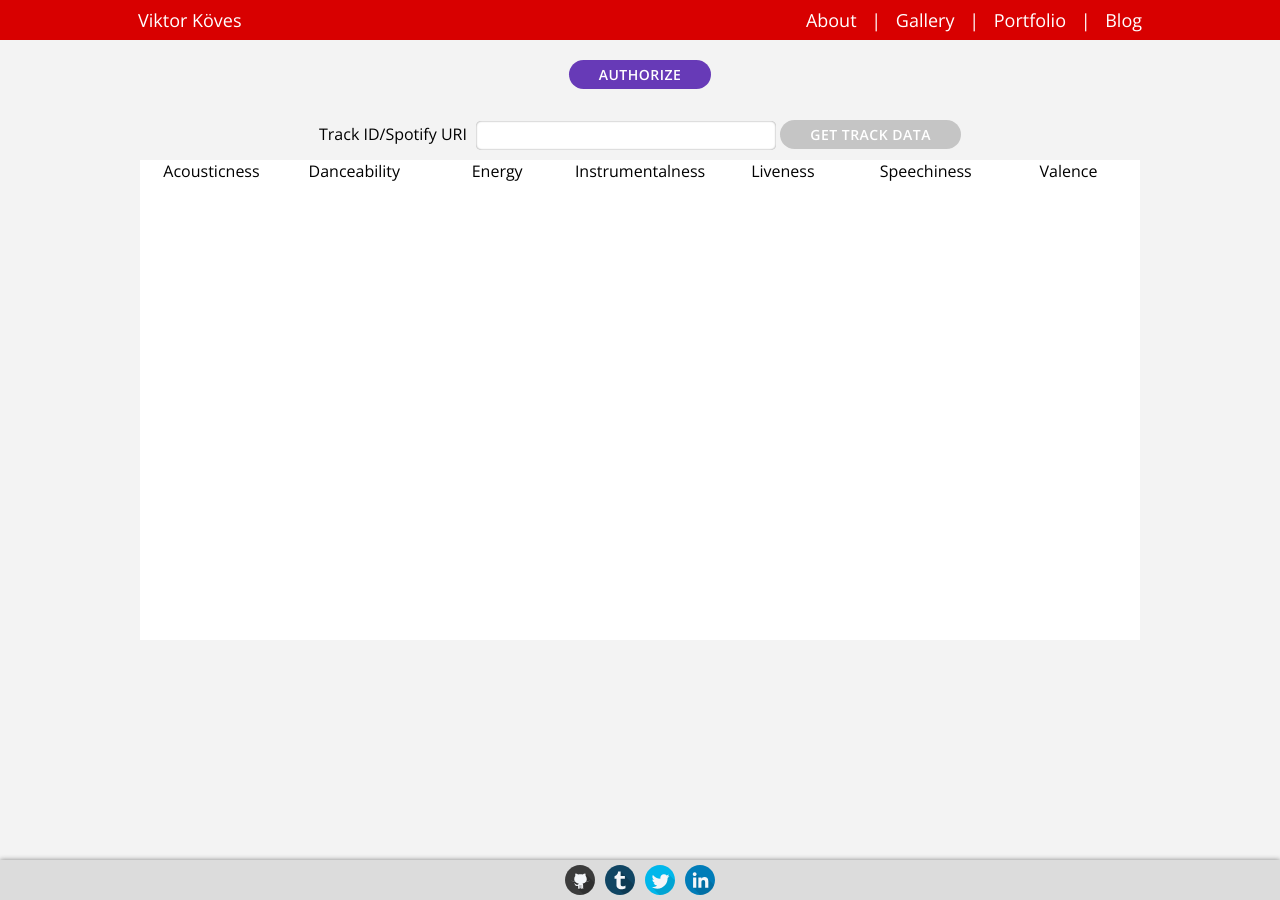
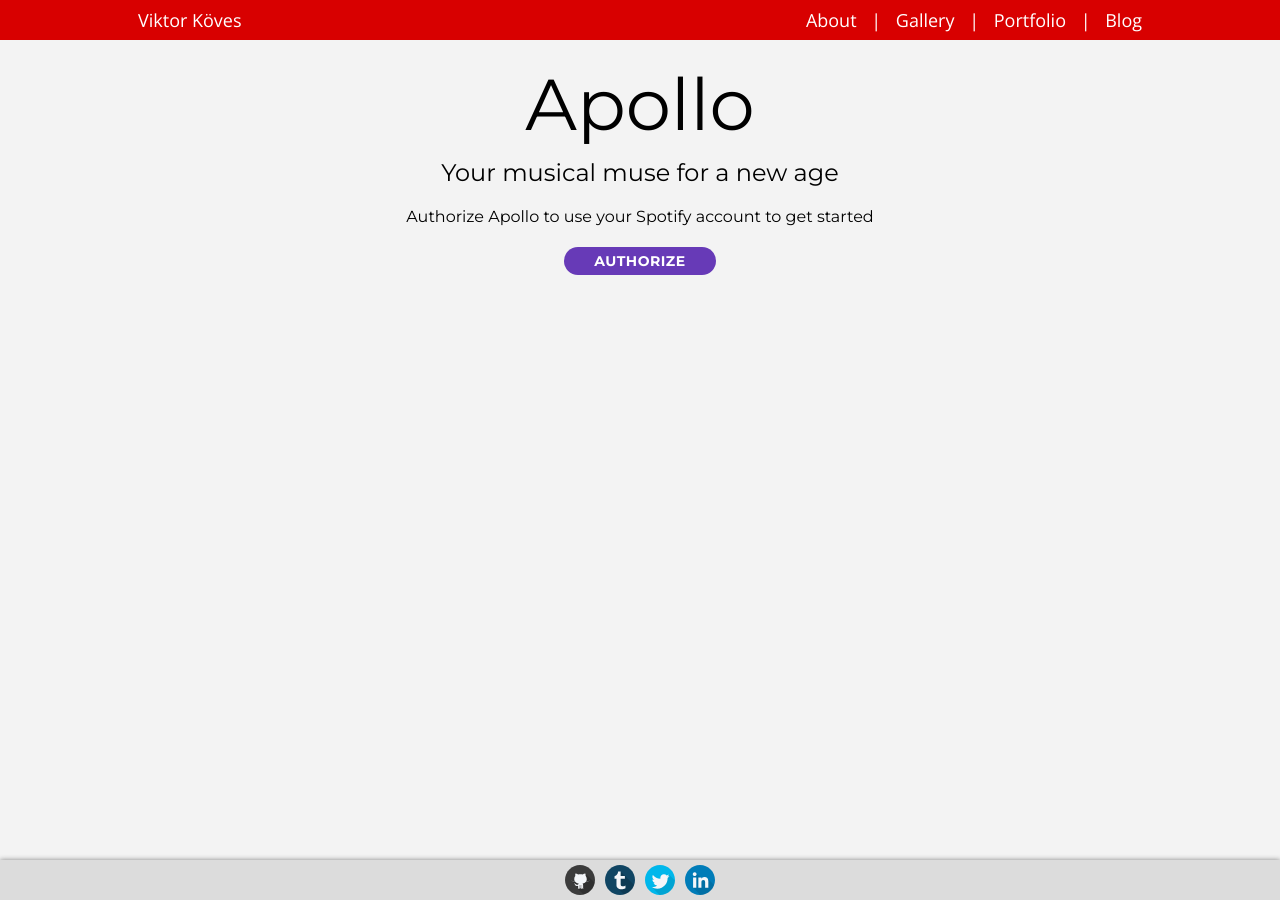
Before and after one commit to vkoves/vkoves.github.io, a Jekyll site: the page built from apollo/index.html, in a window 1280 px wide. Built offline with Jekyll 4.4.1, drawn with Linux system fonts in a browser that asks for light colours.

Commit message:
APOLLO - Added new preauth screen for explaining what Apollo does, added fade after authorization completes, and tweaked styling a bit so record has proper spacing and cannot intersect the Spotify UID line

```diff
--- a/apollo/apollo.css
+++ b/apollo/apollo.css
@@ -1,3 +1,8 @@
+.page-container
+{
+	font-family: 'Montserrat', sans-serif;
+}
+
 /* Add basic pill button styling */
 .apollo-btn
 {
@@ -22,6 +27,24 @@
 /* Make grey if disabled */
 .apollo-btn.disabled { background-color: #c5c5c5; }
 
+/* Make main Apollo text very large with no bottom margin */
+.main-title
+{
+	font-size: 72px;
+	font-weight: normal;
+	margin-bottom: 0px;
+}
+.sub-title
+{
+	margin-top: 10px;
+	font-weight: normal;
+}
+
+/* Hide feature-rich panel by default (wait till auth) */
+.post-authorize { display: none; }
+
+
+
 #track-id
 {
 	margin-top: 10px;
@@ -44,8 +67,12 @@
 }
 .track-info .album-image-cont img
 {
+	box-shadow: 2px 2px 5px grey;
+	margin-top: 10%;
+}
+.track-info .album-image-cont .album-image
+{
 	width: 100%;
-	box-shadow: 2px 2px 5px grey;
 }
 .track-info .album-image-cont .record
 {
--- a/apollo/apollo.js
+++ b/apollo/apollo.js
@@ -43,9 +43,17 @@ $(document).ready(function()
 // Callback for login completion, which updates buttons and sets access token in the API
 function loginComplete(access_token)
 {
-	$("#spotify-authorize").addClass("disabled").text("Authorized!"); // indicate authorization worked
+	$("#spotify-authorize").text("Authorized!"); // indicate authorization worked
 	$("#spotify-authorize").off(); // and disable the click event from being fired again
 	$(".needs-auth").removeClass("disabled");
+
+	window.setTimeout(function()
+	{
+		$(".pre-authorize").fadeOut(function()
+		{
+			$(".post-authorize").fadeIn();
+		});
+	}, 1000)
 
 	spotifyApi.setAccessToken(access_token);
 }
--- a/apollo/index.html
+++ b/apollo/index.html
@@ -7,9 +7,19 @@ scripts:
  - ../apollo/spotify-graphable-data.js
  - ../apollo/apollo.js
 ---
+<link href="https://fonts.googleapis.com/css?family=Montserrat:400,700" rel="stylesheet">
 
+<!-- Container for panel explaining Apollo before auth -->
+<div class="pre-authorize">
+	<h1 class="main-title">Apollo</h1>
+	<h2 class="sub-title">Your musical muse for a new age</h2>
+	<h4 class="no-bold">Authorize Apollo to use your Spotify account to get started</h4>
 	<div id="spotify-authorize" class="apollo-btn">Authorize</div>
-<br><br>
+</div>
+
+
+<!-- Show up after authorization completes -->
+<div class="post-authorize">
 	Track ID/Spotify URI <input type="text" id="track-id"></input>
 	<div id="get-track-data" class="apollo-btn needs-auth disabled">Get Track Data</div>
 	<div class="track-cont">
@@ -19,8 +29,8 @@ Track ID/Spotify URI <input type="text" id="track-id"></input>
 				<img class="album-image" src="">
 			</div>
 			<div class="track-text">
-			<h2 id="title"></h2>
-			<h3 id="artists"></h3>
+				<h2 id="title" class="no-bold"></h2>
+				<h3 id="artists" class="no-bold"></h3>
 				<div class="non-graph-data">
 					<span>Tempo: <span id="tempo"></span></span>
 					<span>Time Signature: <span id="time_signature"></span></span>
@@ -32,3 +42,4 @@ Track ID/Spotify URI <input type="text" id="track-id"></input>
 		<div class="graph-cont">
 		</div>
 	</div>
+</div>
```
Lines whose indentation alone changed are shown as unchanged.
